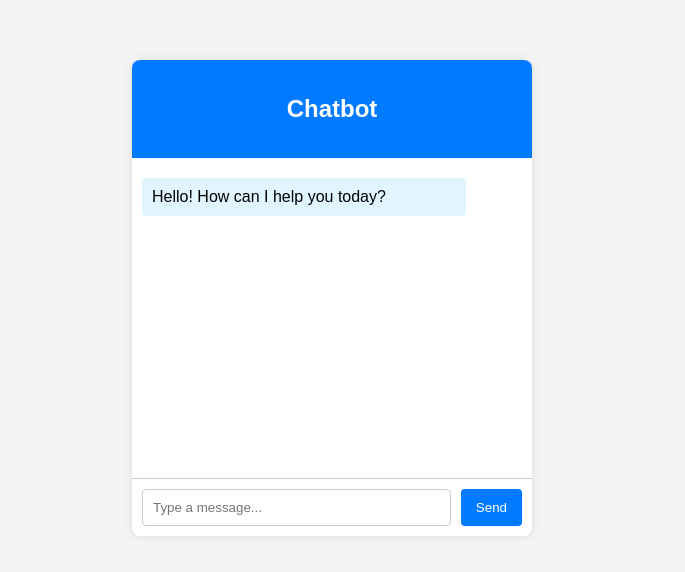
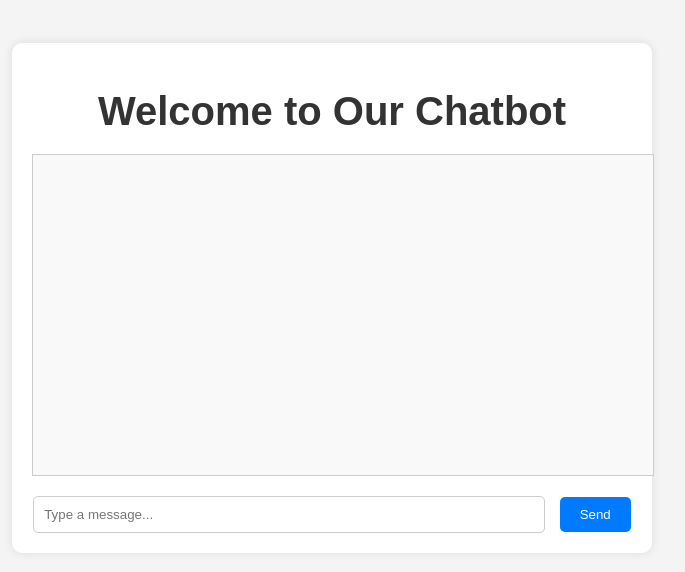
Before and after one commit to KarenjuNjeru/chatbottest, a plain HTML site: page index.html in a window 1280 px wide. Shown: the part 102-674 px from the top of the page, without its empty margins (308-993 px from the left). Drawn offline with Linux system fonts and the light colour scheme.

Commit message:
Update index.html

```diff
--- a/index.html
+++ b/index.html
@@ -3,141 +3,123 @@
 <head>
     <meta charset="UTF-8">
     <meta name="viewport" content="width=device-width, initial-scale=1.0">
-    <title>Chatbot Interface</title>
+    <title>Chatbot Landing Page</title>
     <style>
         body {
             font-family: Arial, sans-serif;
-            background-color: #f4f4f4;
             display: flex;
             justify-content: center;
             align-items: center;
             height: 100vh;
             margin: 0;
+            background-color: #f4f4f4;
         }
-
-        .chat-container {
-            width: 400px;
-            background-color: #fff;
+        .container {
+            text-align: center;
+            background: #fff;
+            padding: 20px;
+            border-radius: 10px;
             box-shadow: 0 0 10px rgba(0, 0, 0, 0.1);
-            border-radius: 8px;
-            overflow: hidden;
+            width: 80%;
+            max-width: 600px;
         }
-
-        .chat-header {
-            background-color: #007bff;
-            color: #fff;
-            padding: 15px;
-            text-align: center;
+        h1 {
+            margin-bottom: 20px;
+            font-size: 2.5em;
+            color: #333;
         }
-
-        .chat-box {
+        #chatbox {
+            width: 100%;
             height: 300px;
+            border: 1px solid #ccc;
             padding: 10px;
-            overflow-y: auto;
-            border-bottom: 1px solid #ccc;
+            margin-bottom: 20px;
+            overflow-y: scroll;
+            background-color: #f9f9f9;
         }
-
-        .chat-input {
-            display: flex;
+        .user-message, .bot-message {
+            margin: 10px 0;
             padding: 10px;
+            border-radius: 5px;
         }
-
-        .chat-input input {
-            flex: 1;
+        .user-message {
+            background-color: #007BFF;
+            color: white;
+            text-align: right;
+        }
+        .bot-message {
+            background-color: #eee;
+            text-align: left;
+        }
+        input[type="text"] {
+            width: calc(100% - 110px);
             padding: 10px;
+            margin-right: 10px;
             border: 1px solid #ccc;
-            border-radius: 4px;
+            border-radius: 5px;
         }
-
-        .chat-input button {
-            background-color: #007bff;
-            color: #fff;
+        button {
+            padding: 10px 20px;
+            background-color: #007BFF;
+            color: white;
             border: none;
-            padding: 10px 15px;
-            margin-left: 10px;
-            border-radius: 4px;
+            border-radius: 5px;
             cursor: pointer;
         }
-
-        .chat-input button:hover {
+        button:hover {
             background-color: #0056b3;
-        }
-
-        .bot-message, .user-message {
-            margin: 10px 0;
-            padding: 10px;
-            border-radius: 4px;
-            max-width: 80%;
-        }
-
-        .bot-message {
-            background-color: #e1f5fe;
-            align-self: flex-start;
-        }
-
-        .user-message {
-            background-color: #d1ffd1;
-            align-self: flex-end;
         }
     </style>
 </head>
 <body>
-    <div class="chat-container">
-        <div class="chat-header">
-            <h2>Chatbot</h2>
-        </div>
-        <div class="chat-box" id="chat-box">
-            <div class="bot-message">Hello! How can I help you today?</div>
-        </div>
-        <div class="chat-input">
-            <input type="text" id="user-input" placeholder="Type a message...">
-            <button onclick="sendMessage()">Send</button>
-        </div>
+    <div class="container">
+        <h1>Welcome to Our Chatbot</h1>
+        <div id="chatbox"></div>
+        <input type="text" id="userInput" placeholder="Type a message..." />
+        <button onclick="sendMessage()">Send</button>
     </div>
 
     <script>
-        const botResponses = [
-            "I'm here to assist you with anything you need.",
-            "Can you please provide more details?",
-            "Sure, I can help with that.",
-            "What would you like to know more about?",
-            "Let's see how I can assist you.",
-            "I'm on it! Just a moment.",
-            "Could you clarify your question?",
-            "I'm happy to help! What do you need?",
-            "That sounds interesting! Tell me more.",
-            "Absolutely! How can I assist you further?"
-        ];
+        function sendMessage() {
+            var userInput = document.getElementById("userInput").value;
+            if (userInput.trim() === "") {
+                return;
+            }
+            var chatbox = document.getElementById("chatbox");
 
-        function sendMessage() {
-            const userInput = document.getElementById('user-input');
-            const chatBox = document.getElementById('chat-box');
-            const message = userInput.value.trim();
+            var userMessage = document.createElement("div");
+            userMessage.className = "user-message";
+            userMessage.textContent = userInput;
+            chatbox.appendChild(userMessage);
 
-            if (message) {
-                const userMessageDiv = document.createElement('div');
-                userMessageDiv.classList.add('user-message');
-                userMessageDiv.textContent = message;
-                chatBox.appendChild(userMessageDiv);
+            document.getElementById("userInput").value = "";
 
-                // Scroll to the bottom
-                chatBox.scrollTop = chatBox.scrollHeight;
+            var botMessage = document.createElement("div");
+            botMessage.className = "bot-message";
+            botMessage.textContent = getBotResponse(userInput);
+            chatbox.appendChild(botMessage);
 
-                // Clear the input field
-                userInput.value = '';
+            chatbox.scrollTop = chatbox.scrollHeight;
+        }
 
-                // Simulate bot response
-                setTimeout(() => {
-                    const botMessageDiv = document.createElement('div');
-                    botMessageDiv.classList.add('bot-message');
-                    const randomIndex = Math.floor(Math.random() * botResponses.length);
-                    botMessageDiv.textContent = botResponses[randomIndex];
-                    chatBox.appendChild(botMessageDiv);
+        function getBotResponse(input) {
+            // Expanded bot responses for demonstration
+            var responses = {
+                "hi": "Hello! How can I help you today?",
+                "hello": "Hi there! What can I do for you?",
+                "how are you": "I'm just a bot, but I'm doing great! How about you?",
+                "bye": "Goodbye! Have a great day!",
+                "what's your name": "I'm a chatbot created to assist you. What's your name?",
+                "what can you do": "I can chat with you about various topics, answer questions, and provide information. How can I assist you today?",
+                "tell me a joke": "Why don't scientists trust atoms? Because they make up everything!",
+                "what's the weather like": "I'm not connected to the internet, so I can't check the weather. But you can try asking your weather app!",
+                "who is your creator": "I was created by a team of developers to help answer your questions.",
+                "tell me a story": "Once upon a time, in a land far away, there was a small chatbot who loved to help people...",
+                "default": "I'm not sure how to respond to that. Can you ask something else?"
+            };
 
-                    // Scroll to the bottom
-                    chatBox.scrollTop = chatBox.scrollHeight;
-                }, 1000);
-            }
+            var response = responses[input.toLowerCase()] || responses["default"];
+            return response;
         }
     </script>
 </body>
```
